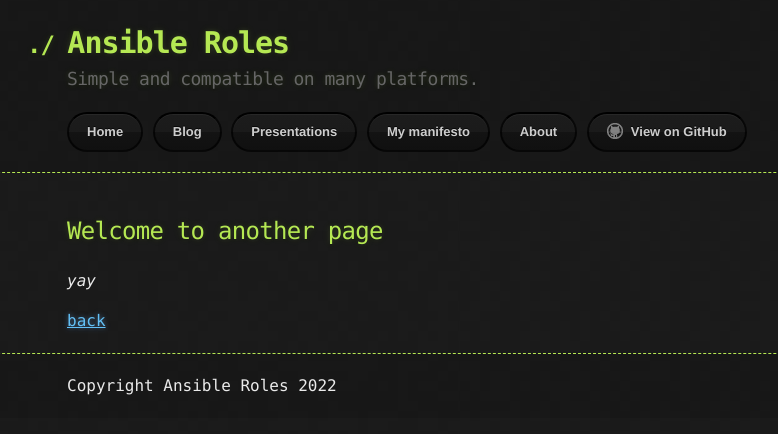
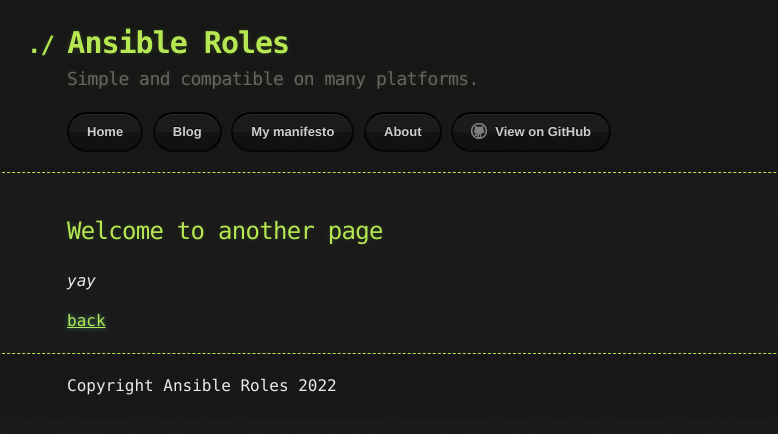
Before and after one commit to buluma/buluma.github.io, a Jekyll site: the page built from another-page.md, in a window 1280 px wide. Shown: the top 434 px of the page, without its empty margins (73-851 px from the left). Built offline with Jekyll 4.4.1, drawn with Linux system fonts in a browser that asks for light colours; our own code applies the rules of GitHub Pages for plain Markdown files.

Commit message:
style update

```diff
--- a/_layouts/default.html
+++ b/_layouts/default.html
@@ -20,7 +20,7 @@
 
         <a href="http://buluma.github.io/" class="btn">Home</a>
         <a href="/blog.html" class="btn">Blog</a>
-        <a href="/presentations.html" class="btn">Presentations</a>
+        <!-- <a href="/presentations.html" class="btn">Presentations</a> -->
         <a href="/my-manifesto.html" class="btn">My manifesto</a>
         <a href="/about.html" class="btn">About</a>
         <a href="{{ site.github.repository_url }}" class="btn btn-github"><span class="icon"></span>View on GitHub</a>
--- a/assets/css/style.scss
+++ b/assets/css/style.scss
@@ -2,6 +2,10 @@
 ---
 
 @import 'jekyll-theme-hacker';
+a {
+  color: #b5e853;
+  text-shadow: 0 0 5px rgba(105, 255, 178, 0.5)
+}
 footer {
   background: rgba(0,0,0,0.1);
   width: 100%;
```
